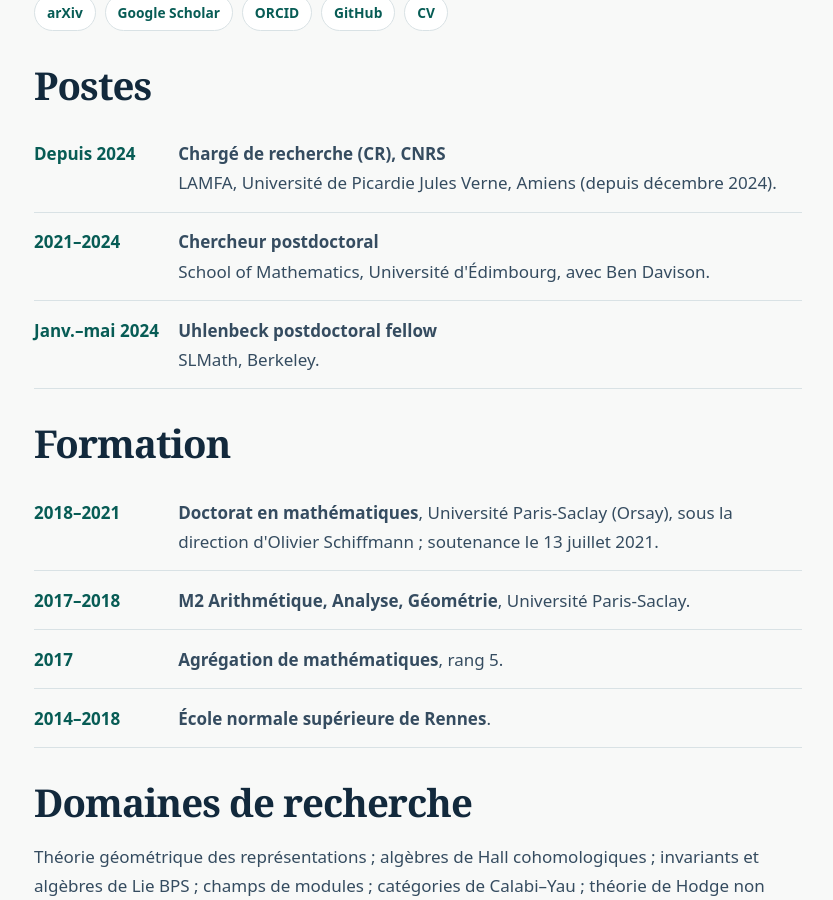
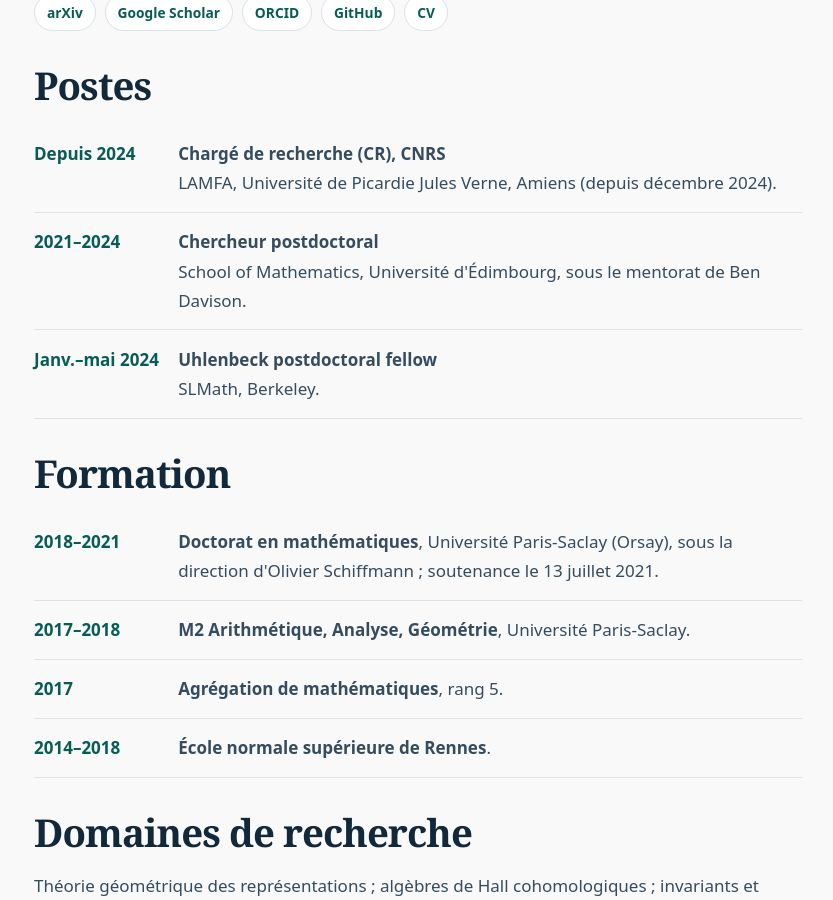
Before and after one commit to hennlu/hennlu.github.io, a Jekyll site: the page built from cv-fr.html, in a window 1280 px wide and 900 px high, scrolled down 524 px. Shown: the whole window, without its empty margins (46-879 px from the left). Built offline with Jekyll 4.4.1, drawn with Linux system fonts in a browser that asks for light colours.

Commit message:
Polish CV wording and publication notes

```diff
--- a/cv-fr.html
+++ b/cv-fr.html
@@ -10,7 +10,7 @@ alternate: /cv.html
 <section class="section"><div class="container"><div class="prose"><p><strong>Contact :</strong> <a href="mailto:Lucien.Hennecart@u-picardie.fr">Lucien.Hennecart@u-picardie.fr</a> · LAMFA, 33 rue Saint-Leu, 80000 Amiens, France.</p>{% include profile-links.html %}
 <h2>Postes</h2><ul class="timeline">
 <li><time>Depuis 2024</time><div><strong>Chargé de recherche (CR), CNRS</strong><br>LAMFA, Université de Picardie Jules Verne, Amiens (depuis décembre 2024).</div></li>
-<li><time>2021–2024</time><div><strong>Chercheur postdoctoral</strong><br>School of Mathematics, Université d'Édimbourg, avec Ben Davison.</div></li>
+<li><time>2021–2024</time><div><strong>Chercheur postdoctoral</strong><br>School of Mathematics, Université d'Édimbourg, sous le mentorat de Ben Davison.</div></li>
 <li><time>Janv.–mai 2024</time><div><strong>Uhlenbeck postdoctoral fellow</strong><br>SLMath, Berkeley.</div></li>
 </ul>
 <h2>Formation</h2><ul class="timeline">
```
